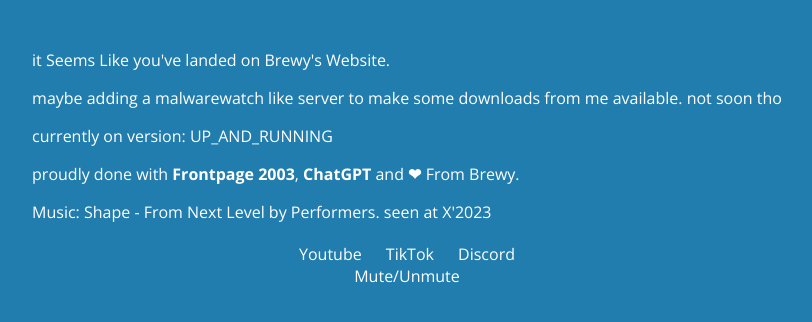
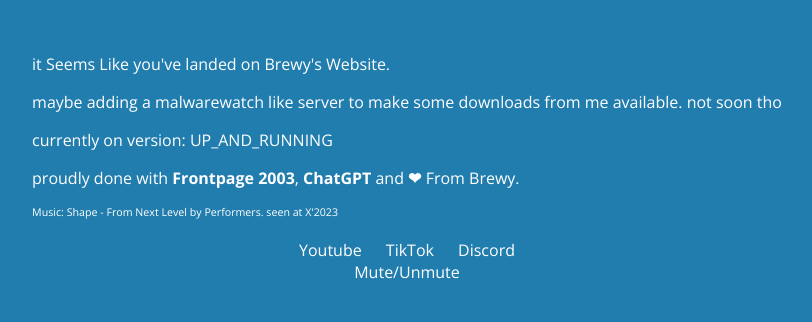
Before and after one commit to BrewyTheActualOne/brewy-website-real, a plain HTML site: page index.html in a window 1280 px wide. Shown: the part 358-680 px from the top of the page, without its empty margins (233-1045 px from the left). Drawn offline with nearby package versions, Linux system fonts and the light colour scheme.

Commit message:
Update index.html smaller since yes

```diff
--- a/index.html
+++ b/index.html
@@ -68,7 +68,7 @@
         <p>currently on version: UP_AND_RUNNING</p>
         <p>proudly done with <b>Frontpage 2003</b>, <b>ChatGPT</b> and <b>&#10084;</b> From Brewy.</p>
 
-         <p style="font-size: 12pt">Music: Shape - From Next Level by Performers. seen at X'2023</p>
+         <p style="font-size: 8pt">Music: Shape - From Next Level by Performers. seen at X'2023</p>
         <div id="links">
             <a href="https://www.youtube.com/@BrewyStuff">Youtube</a>
             <a href="https://www.tiktok.com/@sweet_k6anbegoniahype">TikTok</a>
```
